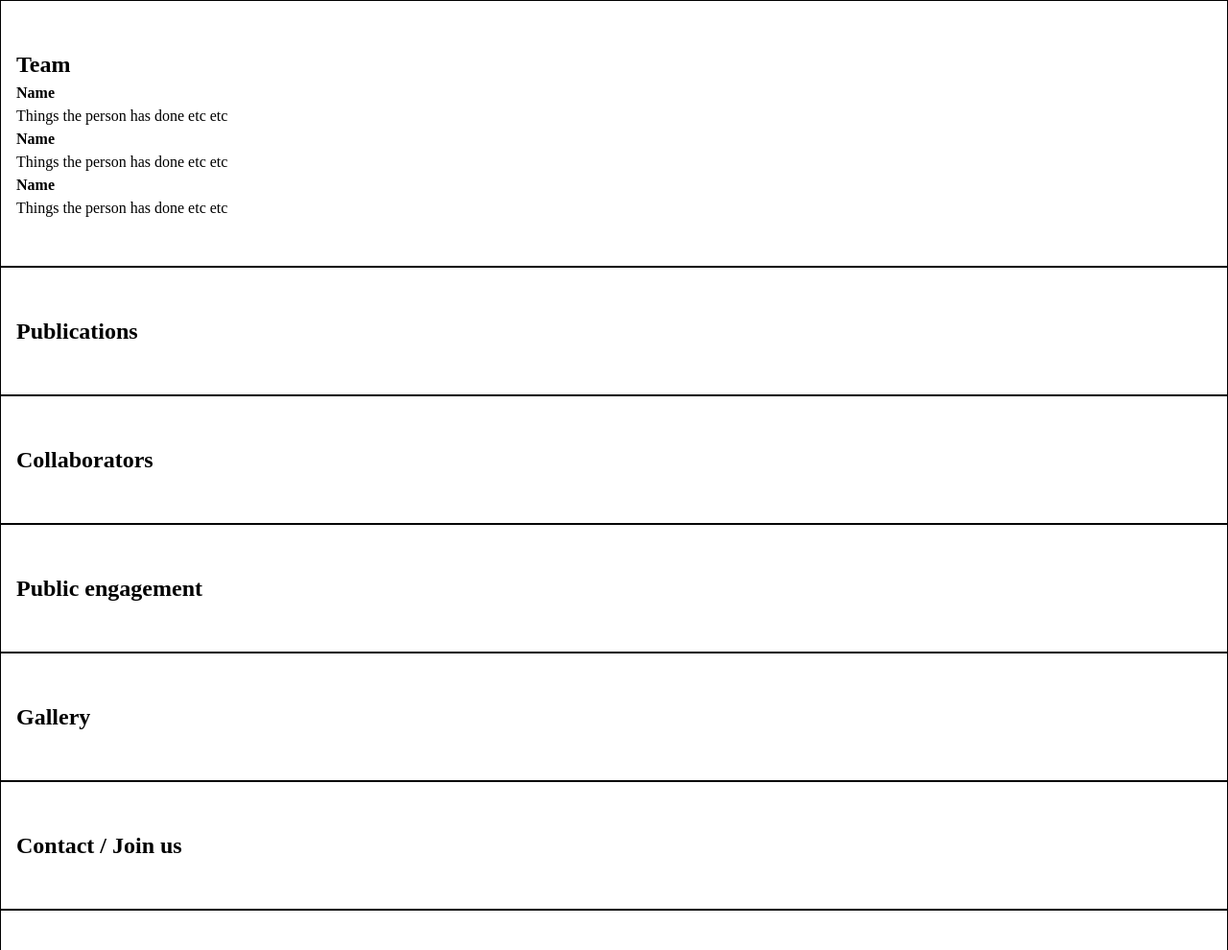
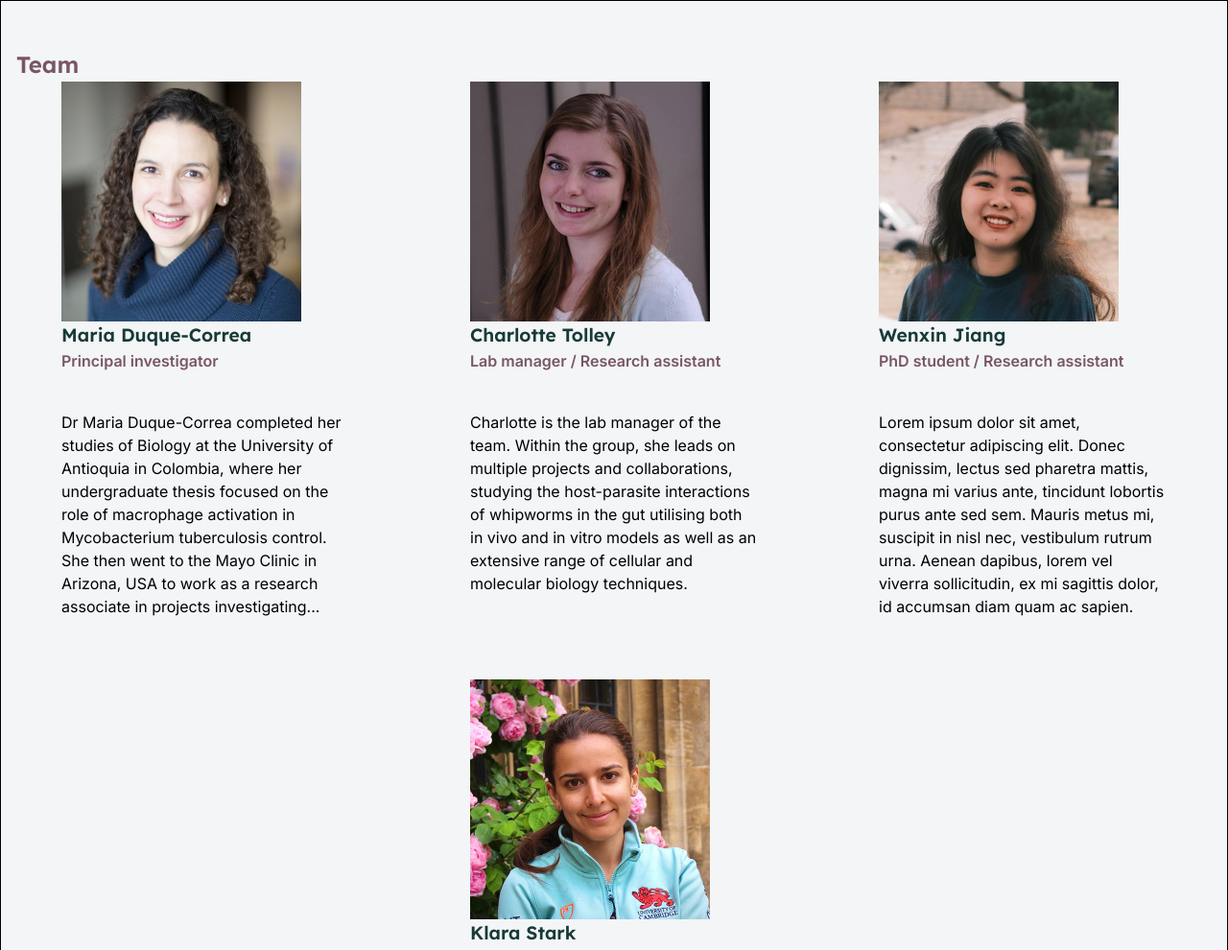
Before and after one commit to olane/duque-correa-lab, a plain HTML site: page index.html in a window 1280 px wide. Shown: the part 426-1416 px from the top of the page at 96% size. Drawn offline with Linux system fonts and the light colour scheme.

Commit message:
Some content and styling

```diff
--- a/index.html
+++ b/index.html
@@ -7,6 +7,10 @@
     <link rel="stylesheet" href="./reset.css">
     <link rel="stylesheet" href="./style.css">
     <link rel="icon" href="./favicon.ico" type="image/x-icon">
+
+    <link rel="preconnect" href="https://fonts.googleapis.com">
+    <link rel="preconnect" href="https://fonts.gstatic.com" crossorigin>
+    <link href="https://fonts.googleapis.com/css2?family=Inter:ital,opsz,wght@0,14..32,100..900;1,14..32,100..900&family=Lexend+Deca:wght@100..900&display=swap" rel="stylesheet">
   </head>
   <body>
     <main>
@@ -37,19 +41,36 @@
             <h2>Team</h2>
             <div class="team-members">
                 <div class="team-member">
-                    <img src="" alt=""/>
-                    <h4>Name</h4>
-                    <p>Things the person has done etc etc</p>
+                    <img src="images/maria_duque-correa.png" alt=""/>
+                    <h4>Maria Duque-Correa</h4>
+                    <p class="team-member-role">Principal investigator</p>
+                    <p>
+                        Dr Maria Duque-Correa completed her studies of Biology at the University of Antioquia in Colombia, where her undergraduate thesis focused on the role of macrophage activation in Mycobacterium tuberculosis control. She then went to the Mayo Clinic in Arizona, USA to work as a research associate in projects investigating...
+                    </p>
                 </div>
                 <div class="team-member">
-                    <img src="" alt=""/>
-                    <h4>Name</h4>
-                    <p>Things the person has done etc etc</p>
+                    <img src="images/charlotte_tolley.png" alt=""/>
+                    <h4>Charlotte Tolley</h4>
+                    <p class="team-member-role">Lab manager / Research assistant</p>
+                    <p>
+                        Charlotte is the lab manager of the team. Within the group, she leads on multiple projects and collaborations, studying the host-parasite interactions of whipworms in the gut utilising both in vivo and in vitro models as well as an extensive range of cellular and molecular biology techniques.
+                    </p>
                 </div>
                 <div class="team-member">
-                    <img src="" alt=""/>
-                    <h4>Name</h4>
-                    <p>Things the person has done etc etc</p>
+                    <img src="images/wenxin_jiang.png" alt=""/>
+                    <h4>Wenxin Jiang</h4>
+                    <p class="team-member-role">PhD student / Research assistant</p>
+                    <p>
+                        Lorem ipsum dolor sit amet, consectetur adipiscing elit. Donec dignissim, lectus sed pharetra mattis, magna mi varius ante, tincidunt lobortis purus ante sed sem. Mauris metus mi, suscipit in nisl nec, vestibulum rutrum urna. Aenean dapibus, lorem vel viverra sollicitudin, ex mi sagittis dolor, id accumsan diam quam ac sapien.
+                    </p>
+                </div>
+                <div class="team-member">
+                    <img src="images/klara_stark.png" alt=""/>
+                    <h4>Klara Stark</h4>
+                    <p class="team-member-role">PhD student</p>
+                    <p>
+                        Klara joined the Duque-Correa lab to study how Trichuris trichiura, an intestinal parasite, and the host's intestinal epithelia interact and how the gut microbial makeup influences this interaction.
+                    </p>
                 </div>
             </div>
         </div>
--- a/style.css
+++ b/style.css
@@ -1,5 +1,59 @@
+
+:root {
+    --snow: #F3F5F7;
+    --slate-grey: #6C809A;
+    --eggplant: #795663;
+    --cambridge-blue-or-green: #75BBA7;
+    --dark-slate-green: #183A37;
+    --rich-black: #04151F;
+
+    --headings: var(--eggplant);
+    --names: var(--dark-slate-green);
+    --roles: var(--eggplant);
+}
+
+html {
+    font-family: "Inter", sans-serif;
+    font-optical-sizing: auto;
+    font-weight: 400;
+    font-style: normal;
+}
+
+body {
+    background-color: var(--snow);
+}
 
 div.block {
     border: 1px solid black;
     padding: 3em 1em;
 }
+
+h1, h2, h3, h4, h5, h6 {
+    color: var(--headings);
+    font-family: "Lexend Deca", sans-serif;
+    font-optical-sizing: auto;
+    font-weight: 600;
+    font-style: normal;
+}
+
+.team-members {
+    display: flex;
+    flex-wrap: wrap;
+    gap: 4em 2em;
+}
+
+.team-member {
+    flex: 300px 0 0;
+    margin: 0 auto;
+}
+
+.team-member h4 {
+    font-size: 1.2rem;
+    color: var(--names);
+}
+
+.team-member-role {
+    color: var(--roles);
+    font-weight: 600;
+    min-height: 4em;
+}
```
Also changed, not shown: images/charlotte_tolley.png (added), images/klara_stark.png (added), images/maria_duque-correa.png (added), images/wenxin_jiang.png (added).
